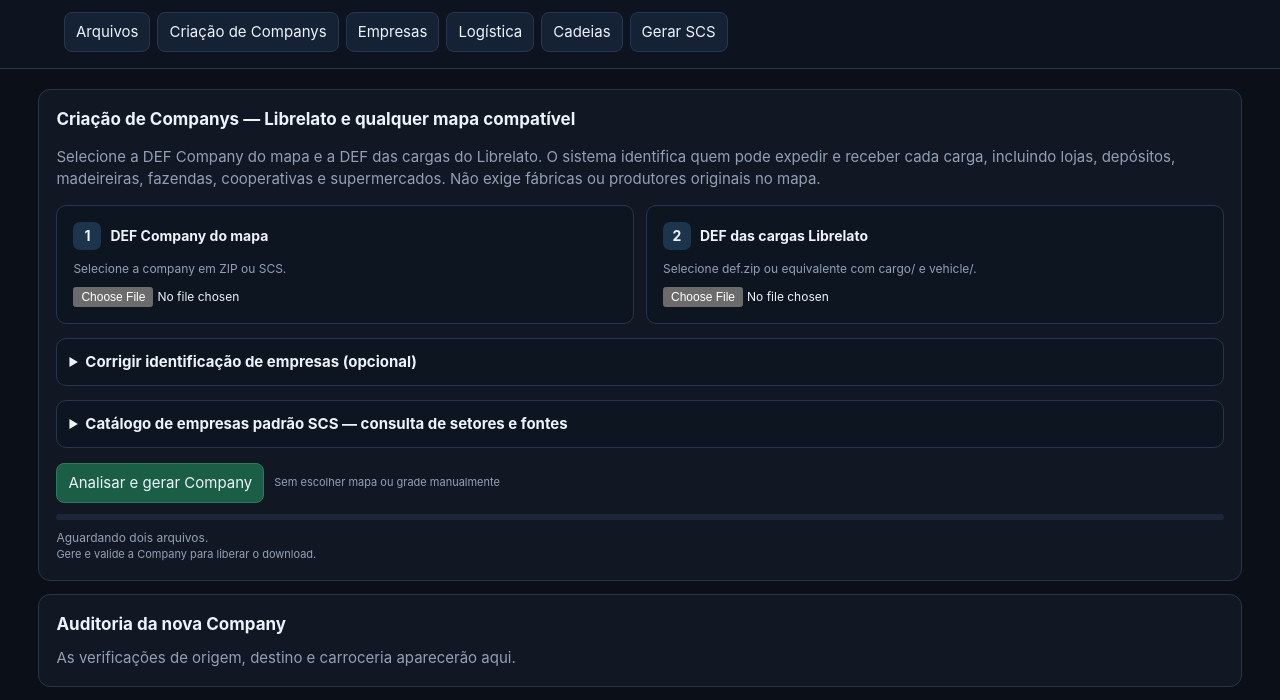
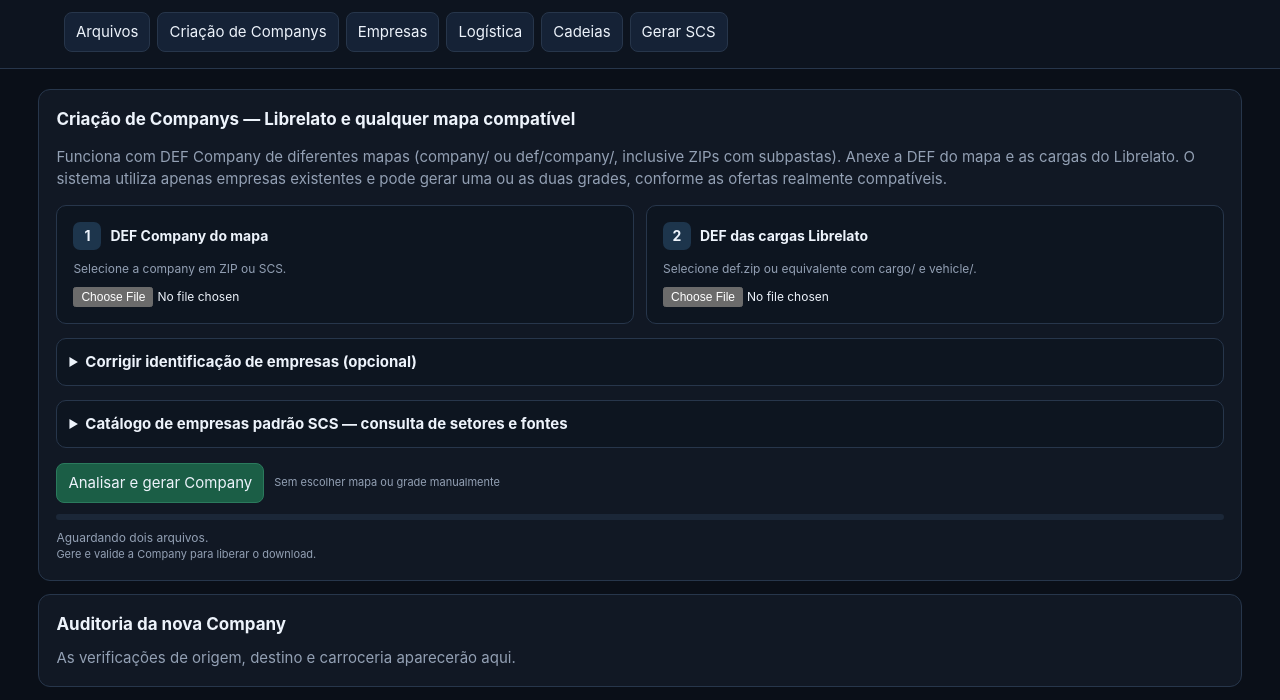
Before and after one commit to Lucas-Andrade-de-Carvalho/ets2-mod-builder, a plain HTML site: page index.html in a window 1280 px wide. Both pictures are taken after a click on the button "Criação de Companys". Shown: the part 100-800 px from the top of the page. Drawn offline with Linux system fonts and the light colour scheme.

Commit message:
ui: informar compatibilidade com diversas estruturas de mapa e grades disponíveis

```diff
--- a/index.html
+++ b/index.html
@@ -96,7 +96,7 @@ main{width:min(1280px,94vw);margin:20px auto 48px}.page{display:none}.page.activ
 <section id="creator" class="page">
  <div class="card">
   <h2>Criação de Companys — Librelato e qualquer mapa compatível</h2>
-  <p class="muted">Selecione a DEF Company do mapa e a DEF das cargas do Librelato. O sistema identifica quem pode expedir e receber cada carga, incluindo lojas, depósitos, madeireiras, fazendas, cooperativas e supermercados. Não exige fábricas ou produtores originais no mapa.</p>
+  <p class="muted">Funciona com DEF Company de diferentes mapas (company/ ou def/company/, inclusive ZIPs com subpastas). Anexe a DEF do mapa e as cargas do Librelato. O sistema utiliza apenas empresas existentes e pode gerar uma ou as duas grades, conforme as ofertas realmente compatíveis.</p>
   <div class="creator-uploads">
    <label class="creator-file"><strong><span class="creator-count">1</span> DEF Company do mapa</strong>
     <span id="companyCreateMapFileName" class="muted">Selecione a company em ZIP ou SCS.</span>
```
